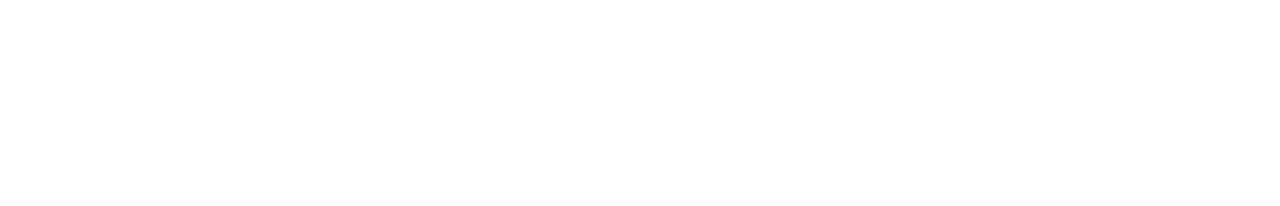
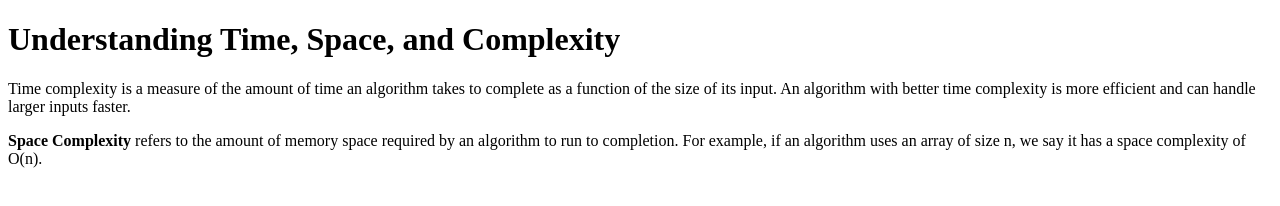
Before and after one commit to acciojob/time-and-space-complexity-pathania0001, a website: page main.html in a window 1280 px wide. Drawn offline with Linux system fonts and the light colour scheme.

Commit message:
created a submission

```diff
--- a/main.html
+++ b/main.html
@@ -1,16 +1,20 @@
 <!DOCTYPE html>
-
 <html>
-
 <head>
 	<link rel="stylesheet" href="styles.css">
+	<title>Time and Space Complexity</title>
 </head>
+<body>
 
-<body>
-	<!-- the entire body must be written by student -->
-    <script type="text/javascript" src="./script.js">
-</script>
+	<!-- Heading -->
+	<h1>Understanding Time, Space, and Complexity</h1>
 
+	<!-- Paragraph 1: Time Complexity -->
+	<p>Time complexity is a measure of the amount of time an algorithm takes to complete as a function of the size of its input. An algorithm with better time complexity is more efficient and can handle larger inputs faster.</p>
+
+	<!-- Paragraph 2: Space Complexity -->
+	<p><b>Space Complexity</b> refers to the amount of memory space required by an algorithm to run to completion. For example, if an algorithm uses an array of size n, we say it has a space complexity of O(n).</p>
+
+	<script type="text/javascript" src="./script.js"></script>
 </body>
-
 </html>
```
